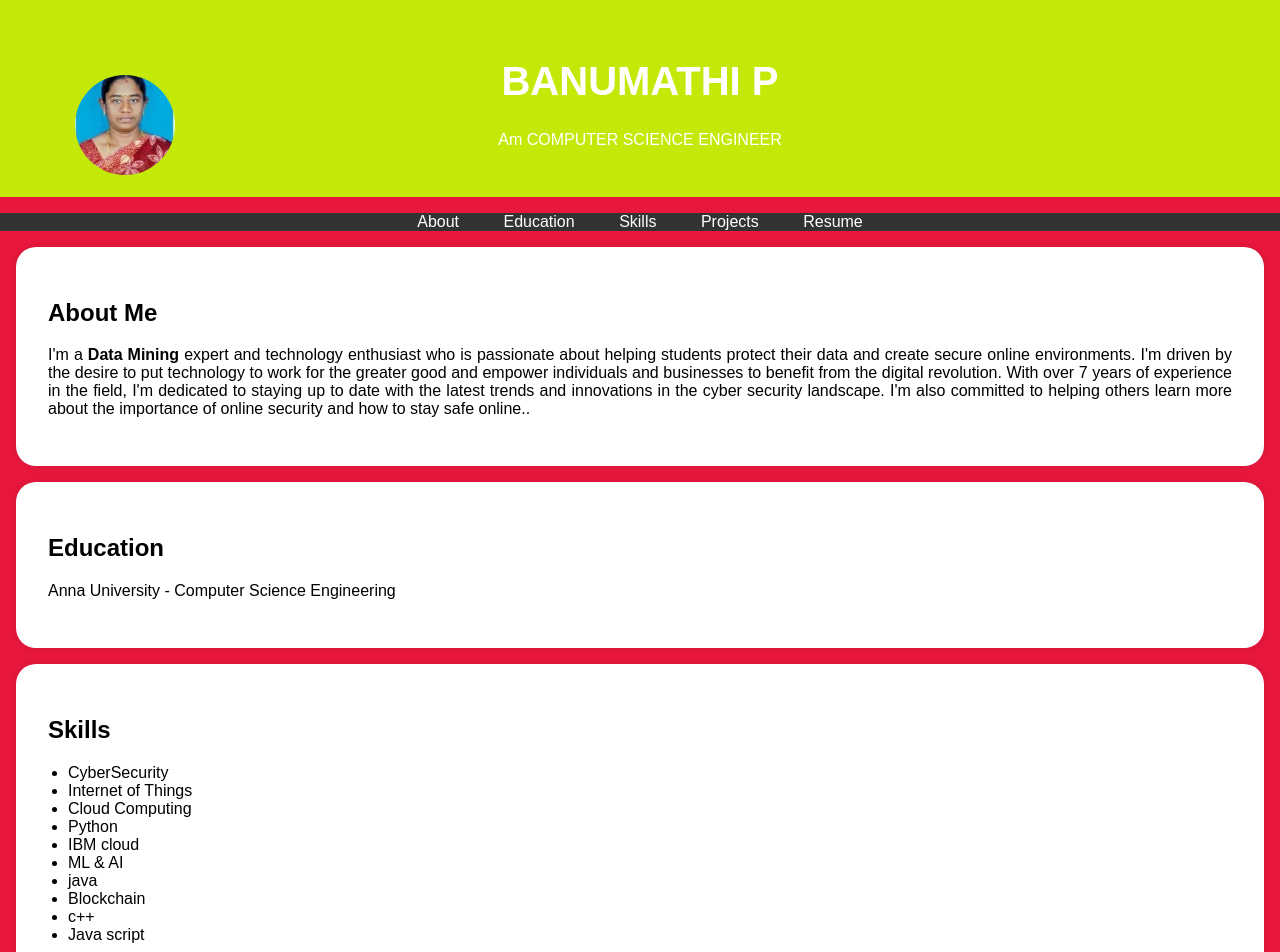
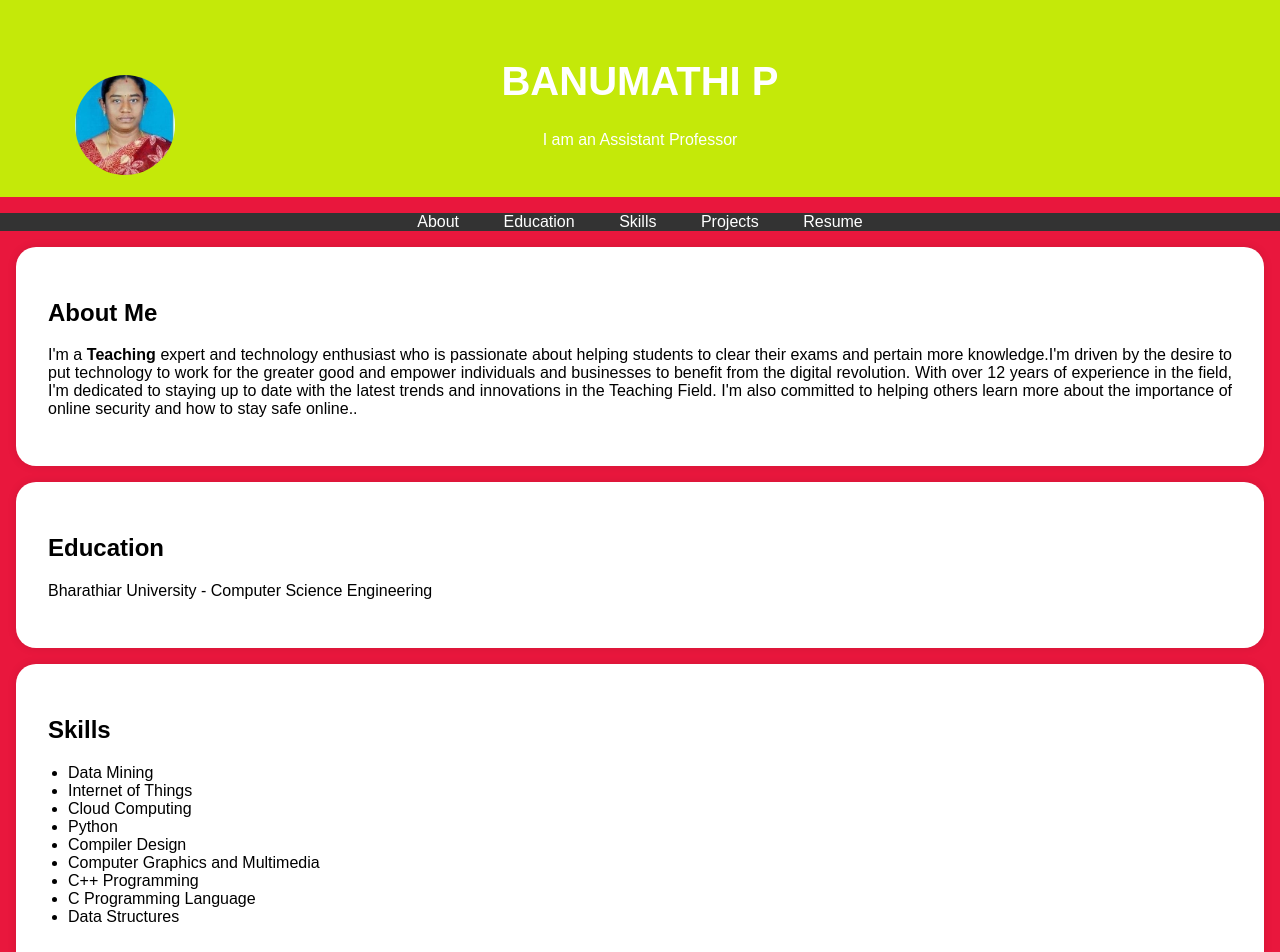
Before and after one commit to Banuthangam/Project, a plain HTML site: page index.html in a window 1280 px wide. Shown: the top 952 px of the page. Drawn offline with Linux system fonts and the light colour scheme.

Commit message:
Update index.html

```diff
--- a/index.html
+++ b/index.html
@@ -97,7 +97,7 @@
             <!-- Add your profile picture here -->
             <img src="./Banu photo.jpg" alt="Your Profile Picture" class="profile-picture">
             <h1>BANUMATHI P</h1>
-            <p>Am COMPUTER SCIENCE ENGINEER</p>
+            <p>I am an Assistant Professor</p>
         </div>
     </header>
 
@@ -115,14 +115,14 @@
     <section id="about">
         <div class="section-content">
             <h2>About Me</h2>
-            <p>I'm a <b>Data Mining </b>expert and technology enthusiast who is passionate about helping students protect their data and create secure online environments. I'm driven by the desire to put technology to work for the greater good and empower individuals and businesses to benefit from the digital revolution. With over 7 years of experience in the field, I'm dedicated to staying up to date with the latest trends and innovations in the cyber security landscape. I'm also committed to helping others learn more about the importance of online security and how to stay safe online..</p>
+            <p>I'm a <b> Teaching  </b>expert and technology enthusiast who is passionate about helping students to clear their exams and pertain more knowledge.I'm driven by the desire to put technology to work for the greater good and empower individuals and businesses to benefit from the digital revolution. With over 12 years of experience in the field, I'm dedicated to staying up to date with the latest trends and innovations in the Teaching Field. I'm also committed to helping others learn more about the importance of online security and how to stay safe online..</p>
         </div>
     </section>
 
     <section id="education">
         <div class="section-content">
             <h2>Education</h2>
-            <p>Anna University  - Computer Science Engineering</p>
+            <p>Bharathiar University  - Computer Science Engineering</p>
 
 
         </div>
@@ -132,17 +132,16 @@
         <div class="section-content">
             <h2>Skills</h2>
             <ul>
-                <li>CyberSecurity</li>
+                <li>Data Mining</li>
                 <li>Internet of Things</li>
                 <li>Cloud Computing</li>
                 <li>Python</li>
-                <li>IBM cloud</li>
-                <li>ML & AI</li>
-                <li>java</li>
-                <li>Blockchain</li>
-                <li>c++</li>
-                <li>Java script</li>
-            </ul>
+                <li>Compiler Design</li>
+                <li>Computer Graphics and Multimedia</li>
+                <li>C++ Programming</li>
+                <li>C Programming Language</li>
+                <li>Data Structures</li>
+                  </ul>
         </div>
     </section>
 
```
